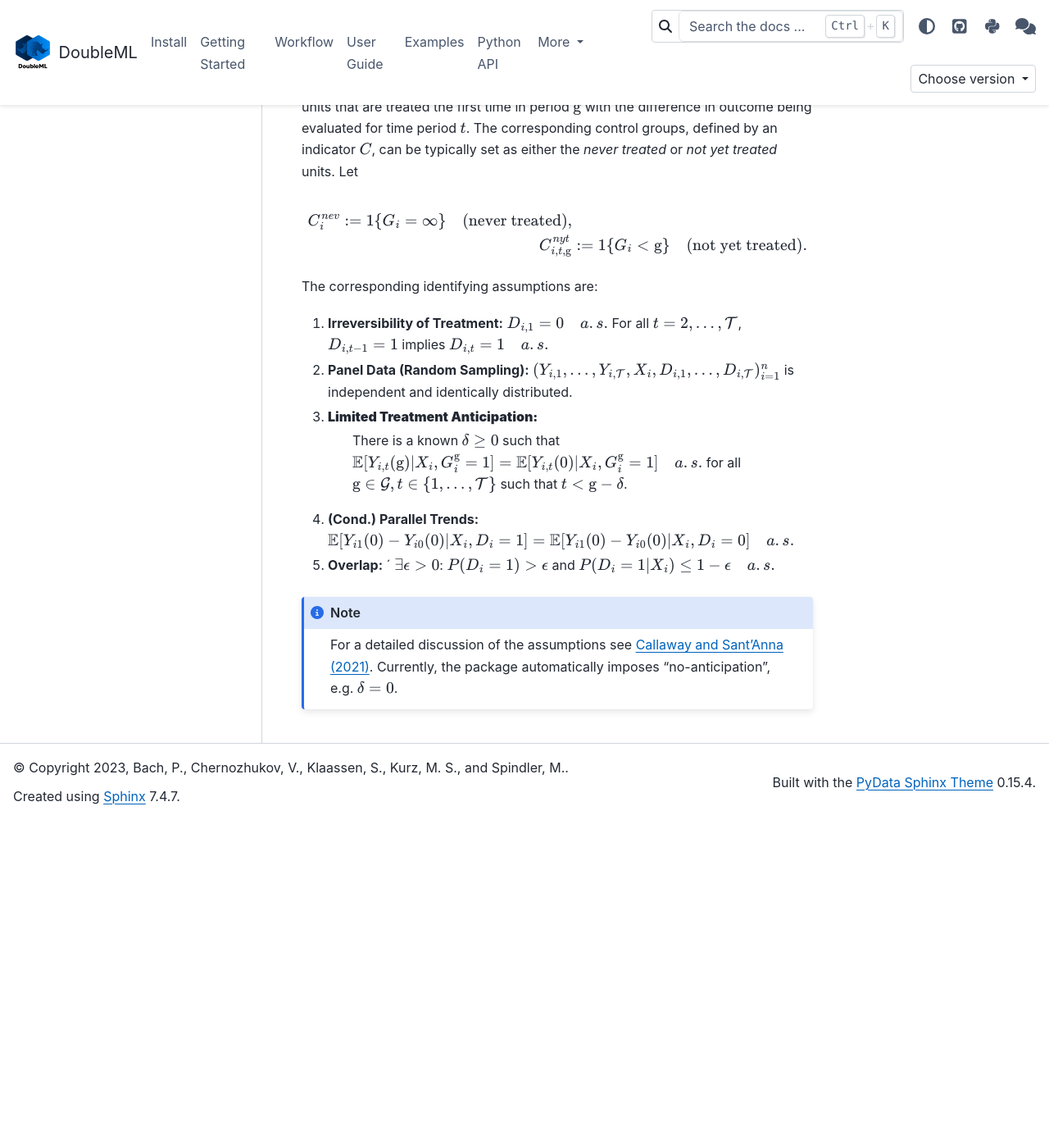
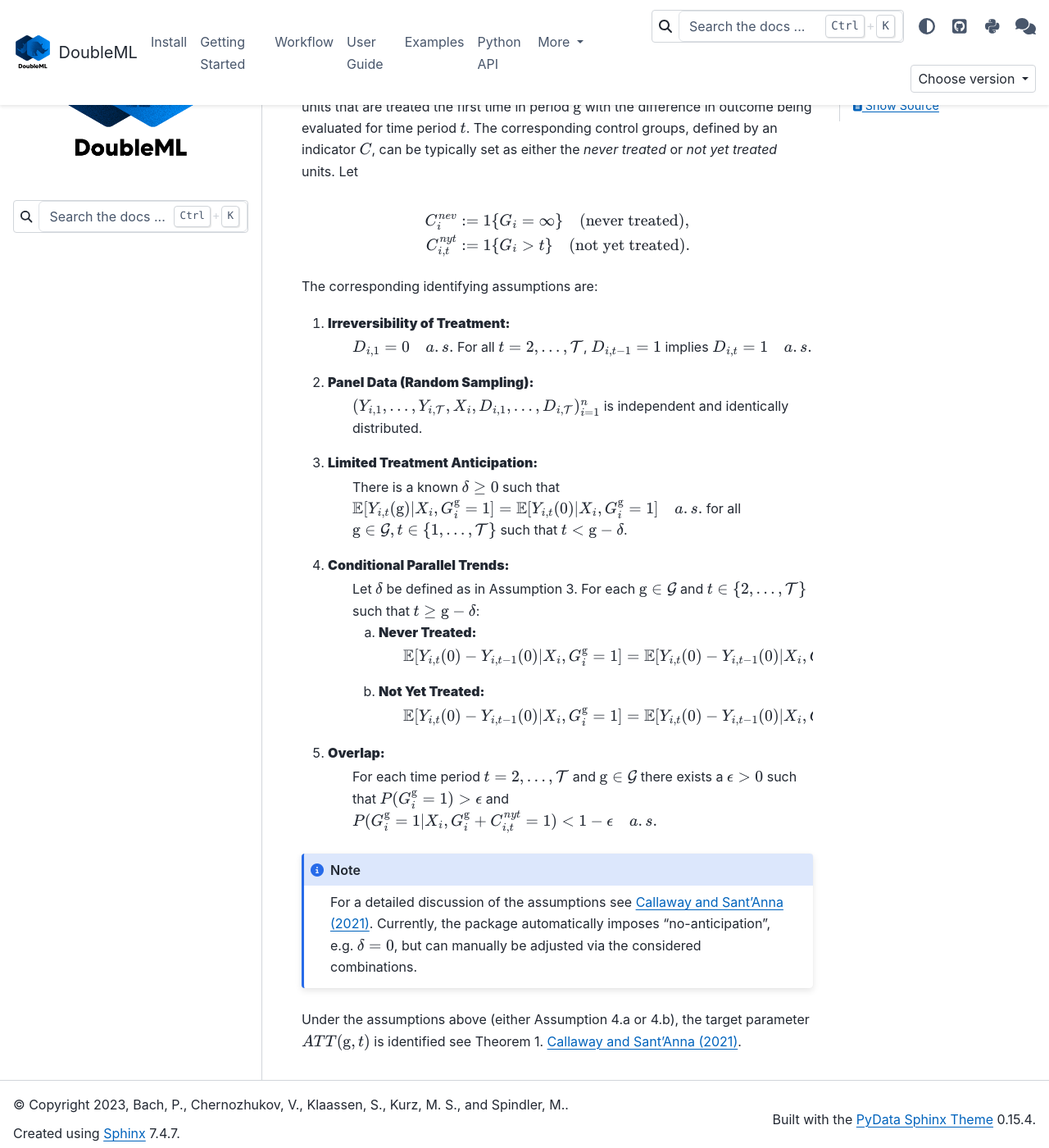
Before and after one commit to DoubleML/doubleml-docs, a Sphinx documentation site: the page built from doc/guide/models/did/did_setup.rst, in a window 1280 px wide and 1400 px high, scrolled down 1116 px. Shown: the whole window at 82% size. Built offline with Sphinx 7.4.7 and the PyData theme 0.15.4, drawn with Linux system fonts in a browser that asks for light colours; the version number could not be read and is left out; before the commit the page ends 2116 px from its top, so only the background shows below that.

Commit message:
update did setup

```diff
--- a/doc/guide/models/did/did_setup.rst
+++ b/doc/guide/models/did/did_setup.rst
@@ -29,30 +29,40 @@ The corresponding control groups, defined by an indicator :math:`C`, can be typi
 Let
 
 .. math::
-    C_{i}^{nev}&:= 1\{G_i=\infty\} \quad \text{(never treated)}, \\
-
-    C_{i,t,\mathrm{g}}^{nyt}&:= 1\{G_i < \mathrm{g}\} \quad \text{(not yet treated)}.
-
+    \begin{align}
+    C_{i}^{nev} &:= 1\{G_i=\infty\} \quad \text{(never treated)}, \\
+    C_{i,t}^{nyt} &:= 1\{G_i > t\} \quad \text{(not yet treated)}.
+    \end{align}
 
 The corresponding identifying assumptions are:
 
 1. **Irreversibility of Treatment:**
-   :math:`D_{i,1} = 0 \quad a.s.`
-   For all :math:`t=2,\dots,\mathcal{T}`, :math:`D_{i,t-1} = 1` implies :math:`D_{i,t} = 1 \quad a.s.`
+    :math:`D_{i,1} = 0 \quad a.s.`
+    For all :math:`t=2,\dots,\mathcal{T}`, :math:`D_{i,t-1} = 1` implies :math:`D_{i,t} = 1 \quad a.s.`
 
 2. **Panel Data (Random Sampling):**
-   :math:`(Y_{i,1},\dots, Y_{i,\mathcal{T}}, X_i, D_{i,1}, \dots, D_{i,\mathcal{T}})_{i=1}^n` is independent and identically distributed.
+    :math:`(Y_{i,1},\dots, Y_{i,\mathcal{T}}, X_i, D_{i,1}, \dots, D_{i,\mathcal{T}})_{i=1}^n` is independent and identically distributed.
 
 3. **Limited Treatment Anticipation:**
     There is a known :math:`\delta\ge 0` such that
     :math:`\mathbb{E}[Y_{i,t}(\mathrm{g})|X_i, G_i^{\mathrm{g}}=1] = \mathbb{E}[Y_{i,t}(0)|X_i, G_i^{\mathrm{g}}=1]\quad a.s.` for all :math:`\mathrm{g}\in\mathcal{G}, t\in\{1,\dots,\mathcal{T}\}` such that :math:`t< \mathrm{g}-\delta`.
 
-4. **(Cond.) Parallel Trends:**
-   :math:`\mathbb{E}[Y_{i1}(0) - Y_{i0}(0)|X_i, D_i=1] = \mathbb{E}[Y_{i1}(0) - Y_{i0}(0)|X_i, D_i=0]\quad a.s.`
+4. **Conditional Parallel Trends:**
+    Let :math:`\delta` be defined as in Assumption 3.
+    For each :math:`\mathrm{g}\in\mathcal{G}` and :math:`t\in\{2,\dots,\mathcal{T}\}` such that :math:`t\ge \mathrm{g}-\delta`:
 
-5. **Overlap:** ´
-   :math:`\exists\epsilon > 0`: :math:`P(D_i=1) > \epsilon` and :math:`P(D_i=1|X_i) \le 1-\epsilon\quad a.s.`
+    a. **Never Treated:**
+        :math:`\mathbb{E}[Y_{i,t}(0) - Y_{i,t-1}(0)|X_i, G_i^{\mathrm{g}}=1] = \mathbb{E}[Y_{i,t}(0) - Y_{i,t-1}(0)|X_i,C_{i}^{nev}=1] \quad a.s.`
+
+    b. **Not Yet Treated:**
+        :math:`\mathbb{E}[Y_{i,t}(0) - Y_{i,t-1}(0)|X_i, G_i^{\mathrm{g}}=1] = \mathbb{E}[Y_{i,t}(0) - Y_{i,t-1}(0)|X_i,C_{i,t+\delta}^{nyt}=1] \quad a.s.`
+
+5. **Overlap:**
+    For each time period :math:`t=2,\dots,\mathcal{T}` and :math:`\mathrm{g}\in\mathcal{G}` there exists a :math:`\epsilon > 0` such that
+    :math:`P(G_i^{\mathrm{g}}=1) > \epsilon` and :math:`P(G_i^{\mathrm{g}}=1|X_i, G_i^{\mathrm{g}} + C_{i,t}^{nyt}=1) < 1-\epsilon\quad a.s.`
 
 .. note::
     For a detailed discussion of the assumptions see `Callaway and Sant'Anna (2021) <https://doi.org/10.1016/j.jeconom.2020.12.001>`_.
-    Currently, the package automatically imposes "no-anticipation", e.g. :math:`\delta=0`.
+    Currently, the package automatically imposes "no-anticipation", e.g. :math:`\delta=0`, but can manually be adjusted via the considered combinations.
+
+Under the assumptions above (either Assumption 4.a or 4.b), the target parameter :math:`ATT(\mathrm{g},t)` is identified see Theorem 1. `Callaway and Sant'Anna (2021) <https://doi.org/10.1016/j.jeconom.2020.12.001>`_.
```
